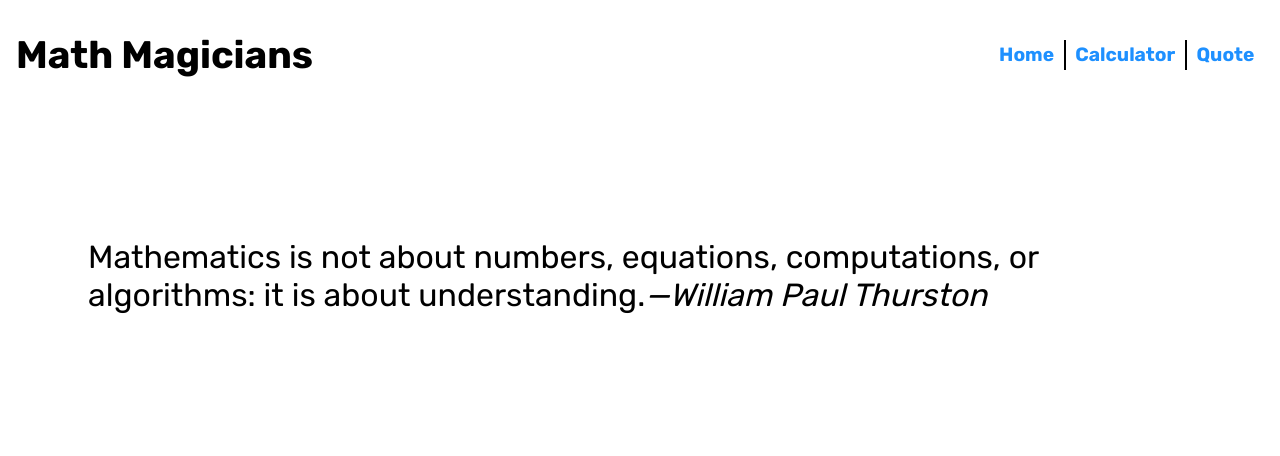
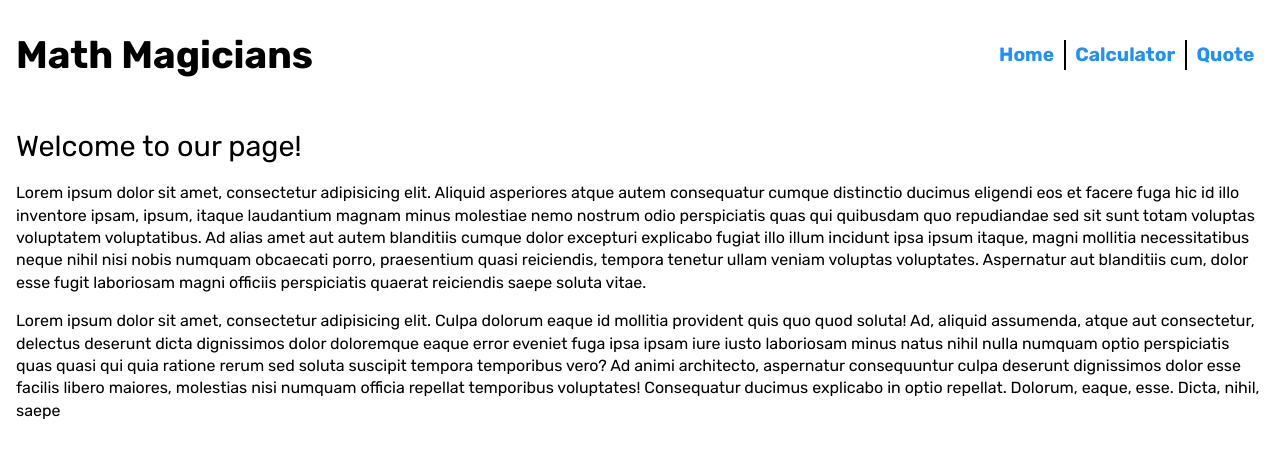
Before and after one commit to KumarAmitt/calculator, a React (Create React App) app: page /quote in a window 1280 px wide. Shown: the top 456 px of the page. Built offline with nearby package versions, Linux system fonts and the light colour scheme.

Commit message:
Update Route

```diff
--- a/src/Routing.js
+++ b/src/Routing.js
@@ -10,7 +10,7 @@ const Routing = () => (
     <Router>
       <Navbar />
       <Switch>
-        <Route path="/" exact>
+        <Route path="/">
           <Home />
         </Route>
         <Route path="/calculator" exact>
```
